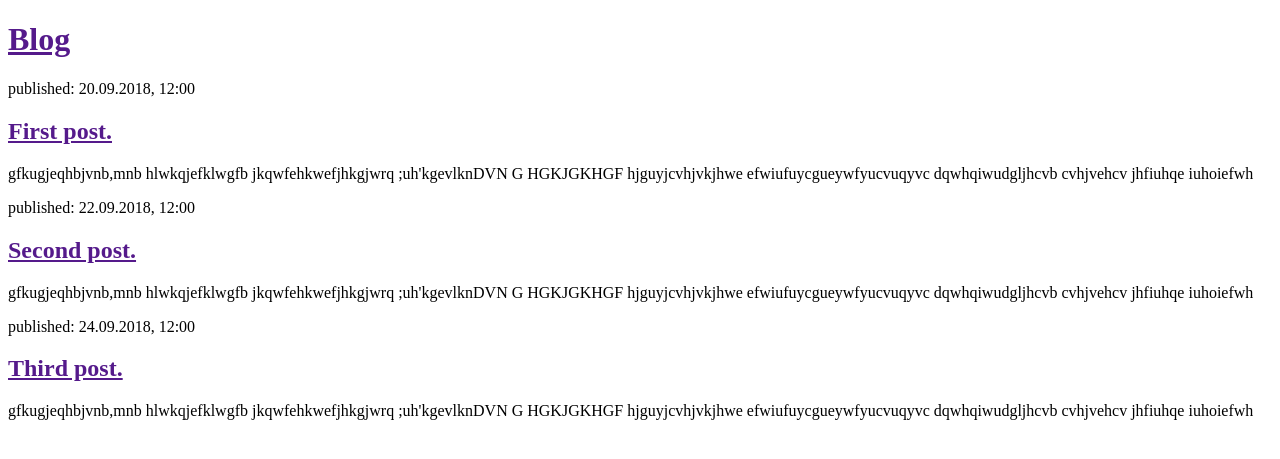
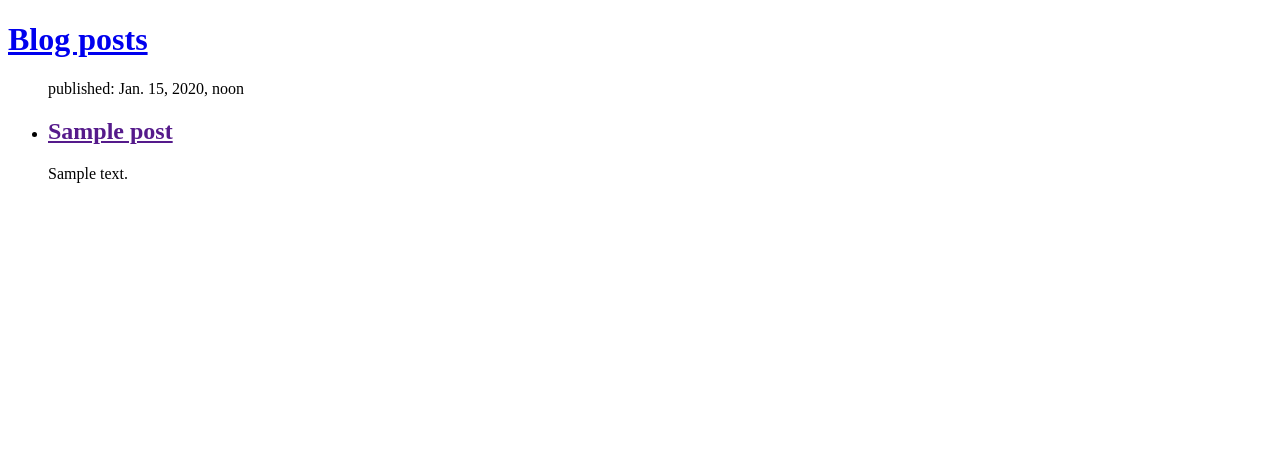
Before and after one commit to Victorvs1967/fullstack_django, a Django app: template blog/templates/post_list.html in a window 1280 px wide. Shown: the top 459 px of the page. Run offline with Django 3.2, Linux system fonts and the light colour scheme; the template is opened without the code that fills it: values that come from a table or form of the project are taken from there, others are empty; tables that the repository leaves empty hold one stand-in row (values such as "Sample post").

Commit message:
First commit project

```diff
--- a/blog/templates/post_list.html
+++ b/blog/templates/post_list.html
@@ -6,38 +6,18 @@
     </head>
     <body>
         <div>
-            <h1><a href="">Blog</a></h1>
+            <h1><a href="/">Blog posts</a></h1>
         </div>
 
-        <div>
-            <p>published: 20.09.2018, 12:00</p>
-            <h2><a href="">First post.</a></h2>
-            <p>
-                gfkugjeqhbjvnb,mnb hlwkqjefklwgfb jkqwfehkwefjhkgjwrq ;uh'kgevlknDVN G HGKJGKHGF
-                hjguyjcvhjvkjhwe efwiufuycgueywfyucvuqyvc dqwhqiwudgljhcvb
-                cvhjvehcv jhfiuhqe iuhoiefwh
-            </p>
-        </div>
+        <ul>
+            {% for post in posts %}
+            <p>published: {{ post.published_date }}</p>
+            <li>
+                <h2><a href="">{{ post }}</a></h2h>
+            </li>
+            <p>{{ post.text|linebreaksbr }}</p>
+            {% endfor %}
+         </ul>
 
-        <div>
-            <p>published: 22.09.2018, 12:00</p>
-            <h2><a href="">Second post.</a></h2>
-            <p>
-                gfkugjeqhbjvnb,mnb hlwkqjefklwgfb jkqwfehkwefjhkgjwrq ;uh'kgevlknDVN G HGKJGKHGF
-                hjguyjcvhjvkjhwe efwiufuycgueywfyucvuqyvc dqwhqiwudgljhcvb
-                cvhjvehcv jhfiuhqe iuhoiefwh
-            </p>
-        </div>
-
-        <div>
-            <p>published: 24.09.2018, 12:00</p>
-            <h2><a href="">Third post.</a></h2>
-            <p>
-                gfkugjeqhbjvnb,mnb hlwkqjefklwgfb jkqwfehkwefjhkgjwrq ;uh'kgevlknDVN G HGKJGKHGF
-                hjguyjcvhjvkjhwe efwiufuycgueywfyucvuqyvc dqwhqiwudgljhcvb
-                cvhjvehcv jhfiuhqe iuhoiefwh
-            </p>
-        </div>
-
-     </body>
+      </body>
 </html>
--- a/blog/views.py
+++ b/blog/views.py
@@ -1,5 +1,9 @@
 from django.shortcuts import render
+from django.utils import timezone
+from .models import Post
 
 # Create your views here.
 def post_list(request):
-    return render(request, 'post_list.html')
+    """"""
+    posts = Post.objects.filter(published_date__lte=timezone.now()).order_by('published_date')
+    return render(request, 'post_list.html', {'posts': posts})
```
